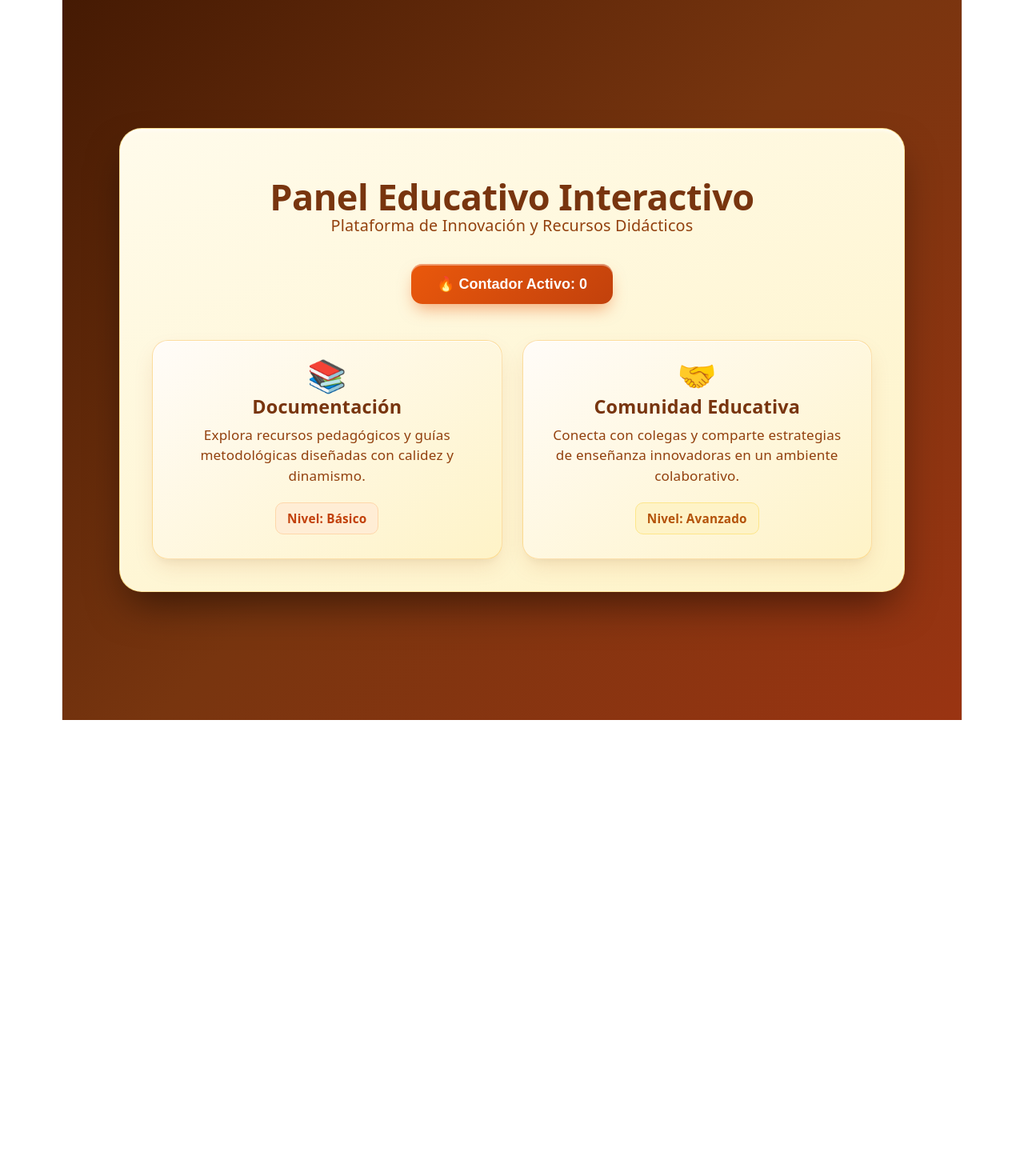
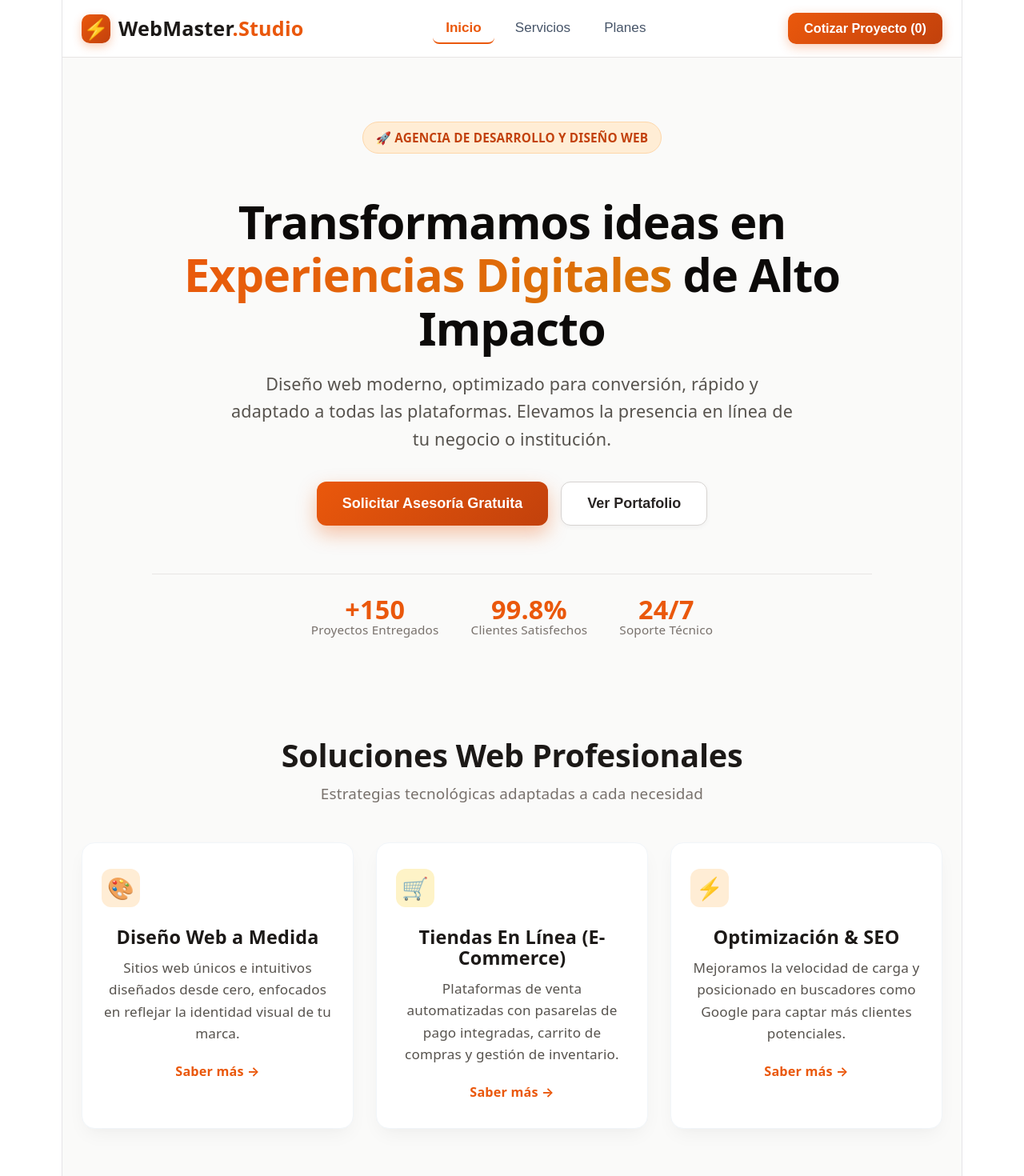
Before and after one commit to vicsit4213/sala-2, a React (Vite) app: page / in a window 1280 px wide. Shown: the top 1470 px of the page at 80% size. Before the commit the page ends 900 px from the top, so only its background shows below. Built offline with nearby package versions, Linux system fonts and the light colour scheme.

Commit message:
feat: interfaz moderna estilo agencia webmaster

```diff
--- a/src/App.jsx
+++ b/src/App.jsx
@@ -1,142 +1,212 @@
 import { useState } from 'react'
 
 function App() {
-  const [count, setCount] = useState(0)
+  const [activeTab, setActiveTab] = useState('inicio')
+  const [quoteCount, setQuoteCount] = useState(0)
 
-  // Estilos con paleta cálida, gradientes suaves y relieve 3D
+  // Estilos base
+  const navButtonStyle = (tab) => ({
+    background: 'transparent',
+    border: 'none',
+    color: activeTab === tab ? '#ea580c' : '#475569',
+    fontWeight: activeTab === tab ? '700' : '500',
+    fontSize: '0.95rem',
+    cursor: 'pointer',
+    padding: '8px 16px',
+    borderRadius: '8px',
+    transition: 'all 0.2s ease',
+    borderBottom: activeTab === tab ? '2px solid #ea580c' : '2px solid transparent'
+  })
+
   const cardStyle = {
-    background: 'linear-gradient(145deg, #fffcf8 0%, #fef3c7 100%)',
-    borderRadius: '20px',
-    padding: '30px',
-    boxShadow: '0 12px 28px -5px rgba(180, 83, 9, 0.15), 0 8px 10px -6px rgba(0, 0, 0, 0.05), inset 0 1px 0 rgba(255, 255, 255, 0.9)',
-    transition: 'all 0.4s cubic-bezier(0.175, 0.885, 0.32, 1.275)',
-    cursor: 'pointer',
-    border: '1px solid rgba(245, 158, 11, 0.3)',
-    transform: 'translateY(0)'
-  };
+    background: '#ffffff',
+    borderRadius: '16px',
+    padding: '32px 24px',
+    border: '1px solid #f1f5f9',
+    boxShadow: '0 10px 25px -5px rgba(0, 0, 0, 0.05), 0 8px 10px -6px rgba(0, 0, 0, 0.01)',
+    transition: 'all 0.3s cubic-bezier(0.4, 0, 0.2, 1)',
+    cursor: 'pointer'
+  }
 
-  const handleMouseEnter = (e) => {
-    e.currentTarget.style.transform = 'translateY(-8px) scale(1.02)';
-    e.currentTarget.style.boxShadow = '0 22px 35px -5px rgba(217, 119, 6, 0.3), 0 15px 15px -5px rgba(0, 0, 0, 0.1), inset 0 1px 0 rgba(255, 255, 255, 1)';
-  };
-
-  const handleMouseLeave = (e) => {
-    e.currentTarget.style.transform = 'translateY(0) scale(1)';
-    e.currentTarget.style.boxShadow = '0 12px 28px -5px rgba(180, 83, 9, 0.15), 0 8px 10px -6px rgba(0, 0, 0, 0.05), inset 0 1px 0 rgba(255, 255, 255, 0.9)';
-  };
+  const handleCardHover = (e, hover) => {
+    e.currentTarget.style.transform = hover ? 'translateY(-6px)' : 'translateY(0)'
+    e.currentTarget.style.boxShadow = hover
+      ? '0 20px 30px -10px rgba(234, 88, 12, 0.15), 0 10px 10px -5px rgba(0, 0, 0, 0.04)'
+      : '0 10px 25px -5px rgba(0, 0, 0, 0.05), 0 8px 10px -6px rgba(0, 0, 0, 0.01)'
+    e.currentTarget.style.borderColor = hover ? '#fed7aa' : '#f1f5f9'
+  }
 
   return (
-    <div style={{
-      fontFamily: 'system-ui, sans-serif',
-      background: 'linear-gradient(135deg, #451a03 0%, #78350f 50%, #9a3412 100%)',
-      minHeight: '100vh',
-      padding: '50px 20px',
-      display: 'flex',
-      justifyContent: 'center',
-      alignItems: 'center'
-    }}>
-      <div style={{
-        maxWidth: '900px',
-        width: '100%',
-        background: 'linear-gradient(160deg, #fffbeb 0%, #fef3c7 100%)',
-        borderRadius: '28px',
-        padding: '40px',
-        boxShadow: '0 25px 50px -12px rgba(0, 0, 0, 0.5), inset 0 2px 4px rgba(255, 255, 255, 0.8)',
-        border: '1px solid rgba(251, 191, 36, 0.4)'
-      }}>
+    <div style={{ fontFamily: 'system-ui, -apple-system, BlinkMacSystemFont, "Segoe UI", Roboto, sans-serif', background: '#fafaf9', color: '#1c1917', minHeight: '100vh', margin: 0 }}>
 
-        {/* Encabezado */}
-        <div style={{ textAlign: 'center', marginBottom: '35px' }}>
-          <h1 style={{ color: '#78350f', fontSize: '2.5rem', marginBottom: '10px', fontWeight: '800', letterSpacing: '-0.5px' }}>
-            Panel Educativo Interactivo
-          </h1>
-          <p style={{ color: '#92400e', fontSize: '1.1rem', fontWeight: '500' }}>
-            Plataforma de Innovación y Recursos Didácticos
-          </p>
+      {/* 1. Header / Barra de Navegación */}
+      <header style={{ position: 'sticky', top: 0, zIndex: 100, background: 'rgba(255, 255, 255, 0.9)', backdropFilter: 'blur(10px)', borderBottom: '1px solid #e7e5e4' }}>
+        <div style={{ maxWidth: '1200px', margin: '0 auto', padding: '16px 24px', display: 'flex', justifyContent: 'space-between', alignItems: 'center' }}>
+
+          {/* Logo */}
+          <div style={{ display: 'flex', alignItems: 'center', gap: '10px', fontWeight: '800', fontSize: '1.4rem', color: '#1c1917' }}>
+            <span style={{ background: 'linear-gradient(135deg, #ea580c 0%, #c2410c 100%)', color: 'white', width: '36px', height: '36px', borderRadius: '10px', display: 'flex', alignItems: 'center', justifyContent: 'center', boxShadow: '0 4px 12px rgba(234, 88, 12, 0.3)' }}>
+              ⚡
+            </span>
+            <span>WebMaster<span style={{ color: '#ea580c' }}>.Studio</span></span>
+          </div>
+
+          {/* Menú Navegación */}
+          <nav style={{ display: 'flex', gap: '10px' }}>
+            <button style={navButtonStyle('inicio')} onClick={() => setActiveTab('inicio')}>Inicio</button>
+            <button style={navButtonStyle('servicios')} onClick={() => setActiveTab('servicios')}>Servicios</button>
+            <button style={navButtonStyle('planes')} onClick={() => setActiveTab('planes')}>Planes</button>
+          </nav>
+
+          {/* Botón CTA Header */}
+          <button
+            onClick={() => setQuoteCount(prev => prev + 1)}
+            style={{
+              background: 'linear-gradient(135deg, #ea580c 0%, #c2410c 100%)',
+              color: 'white',
+              border: 'none',
+              padding: '10px 20px',
+              borderRadius: '10px',
+              fontWeight: '600',
+              fontSize: '0.9rem',
+              cursor: 'pointer',
+              boxShadow: '0 4px 14px rgba(234, 88, 12, 0.3)',
+              transition: 'all 0.2s ease'
+            }}
+          >
+            Cotizar Proyecto ({quoteCount})
+          </button>
+        </div>
+      </header>
+
+      {/* 2. Hero Section / Portada Principal */}
+      <section style={{ padding: '80px 24px 60px 24px', textAlign: 'center', maxWidth: '900px', margin: '0 auto' }}>
+        <div style={{ display: 'inline-block', background: '#ffedd5', color: '#c2410c', padding: '6px 16px', borderRadius: '20px', fontSize: '0.85rem', fontWeight: '700', marginBottom: '20px', border: '1px solid #fed7aa' }}>
+          🚀 AGENCIA DE DESARROLLO Y DISEÑO WEB
         </div>
 
-        {/* Botón 3D Cálido */}
-        <div style={{ textAlign: 'center', marginBottom: '45px' }}>
+        <h1 style={{ fontSize: '3.2rem', fontWeight: '800', lineHeight: '1.15', marginBottom: '20px', color: '#0c0a09', letterSpacing: '-1px' }}>
+          Transformamos ideas en <span style={{ background: 'linear-gradient(135deg, #ea580c 0%, #d97706 100%)', WebkitBackgroundClip: 'text', WebkitTextFillColor: 'transparent' }}>Experiencias Digitales</span> de Alto Impacto
+        </h1>
+
+        <p style={{ fontSize: '1.2rem', color: '#57534e', lineHeight: '1.6', marginBottom: '36px', maxWidth: '720px', margin: '0 auto 36px auto' }}>
+          Diseño web moderno, optimizado para conversión, rápido y adaptado a todas las plataformas. Elevamos la presencia en línea de tu negocio o institución.
+        </p>
+
+        <div style={{ display: 'flex', gap: '16px', justifyContent: 'center', flexWrap: 'wrap' }}>
           <button
-            onClick={() => setCount((count) => count + 1)}
+            onClick={() => setQuoteCount(prev => prev + 1)}
             style={{
               background: 'linear-gradient(135deg, #ea580c 0%, #c2410c 100%)',
-              color: '#ffffff',
+              color: 'white',
               border: 'none',
-              padding: '14px 32px',
-              borderRadius: '14px',
+              padding: '16px 32px',
+              borderRadius: '12px',
               fontSize: '1rem',
               fontWeight: '700',
               cursor: 'pointer',
-              boxShadow: '0 10px 20px -5px rgba(234, 88, 12, 0.5), inset 0 2px 0 rgba(255, 255, 255, 0.4)',
-              transition: 'all 0.2s ease',
-              transform: 'translateY(0)'
+              boxShadow: '0 10px 25px rgba(234, 88, 12, 0.35)',
+              transition: 'transform 0.2s ease'
             }}
-            onMouseDown={(e) => e.currentTarget.style.transform = 'translateY(2px)'}
-            onMouseUp={(e) => e.currentTarget.style.transform = 'translateY(0)'}
+            onMouseDown={(e) => e.currentTarget.style.transform = 'scale(0.98)'}
+            onMouseUp={(e) => e.currentTarget.style.transform = 'scale(1)'}
           >
-            🔥 Contador Activo: {count}
+            Solicitar Asesoría Gratuita
+          </button>
+
+          <button style={{
+            background: '#ffffff',
+            color: '#292524',
+            border: '1px solid #d6d3d1',
+            padding: '16px 32px',
+            borderRadius: '12px',
+            fontSize: '1rem',
+            fontWeight: '600',
+            cursor: 'pointer',
+            boxShadow: '0 2px 6px rgba(0,0,0,0.04)'
+          }}>
+            Ver Portafolio
           </button>
         </div>
 
-        {/* Tarjetas 3D Cálidas */}
-        <div style={{ display: 'grid', gridTemplateColumns: 'repeat(auto-fit, minmax(320px, 1fr))', gap: '25px' }}>
+        {/* Métrica de Confianza */}
+        <div style={{ display: 'flex', justifyContent: 'center', gap: '40px', marginTop: '60px', paddingTop: '30px', borderTop: '1px solid #e7e5e4' }}>
+          <div>
+            <div style={{ fontSize: '1.8rem', fontWeight: '800', color: '#ea580c' }}>+150</div>
+            <div style={{ fontSize: '0.85rem', color: '#78716c' }}>Proyectos Entregados</div>
+          </div>
+          <div>
+            <div style={{ fontSize: '1.8rem', fontWeight: '800', color: '#ea580c' }}>99.8%</div>
+            <div style={{ fontSize: '0.85rem', color: '#78716c' }}>Clientes Satisfechos</div>
+          </div>
+          <div>
+            <div style={{ fontSize: '1.8rem', fontWeight: '800', color: '#ea580c' }}>24/7</div>
+            <div style={{ fontSize: '0.85rem', color: '#78716c' }}>Soporte Técnico</div>
+          </div>
+        </div>
+      </section>
 
-          <div
-            style={cardStyle}
-            onMouseEnter={handleMouseEnter}
-            onMouseLeave={handleMouseLeave}
-          >
-            <div style={{ fontSize: '2.2rem', marginBottom: '12px' }}>📚</div>
-            <h3 style={{ margin: '0 0 10px 0', color: '#78350f', fontSize: '1.3rem', fontWeight: '700' }}>
-              Documentación
-            </h3>
-            <p style={{ margin: '0 0 20px 0', color: '#92400e', fontSize: '0.95rem', lineHeight: '1.5' }}>
-              Explora recursos pedagógicos y guías metodológicas diseñadas con calidez y dinamismo.
+      {/* 3. Sección de Servicios */}
+      <section style={{ maxWidth: '1200px', margin: '0 auto', padding: '60px 24px' }}>
+        <div style={{ textAlign: 'center', marginBottom: '48px' }}>
+          <h2 style={{ fontSize: '2.2rem', fontWeight: '800', color: '#1c1917', marginBottom: '12px' }}>Soluciones Web Profesionales</h2>
+          <p style={{ color: '#78716c', fontSize: '1.05rem' }}>Estrategias tecnológicas adaptadas a cada necesidad</p>
+        </div>
+
+        <div style={{ display: 'grid', gridTemplateColumns: 'repeat(auto-fit, minmax(320px, 1fr))', gap: '28px' }}>
+
+          <div style={cardStyle} onMouseEnter={(e) => handleCardHover(e, true)} onMouseLeave={(e) => handleCardHover(e, false)}>
+            <div style={{ width: '48px', height: '48px', background: '#ffedd5', borderRadius: '12px', display: 'flex', alignItems: 'center', justifyContent: 'center', fontSize: '1.5rem', marginBottom: '20px' }}>
+              🎨
+            </div>
+            <h3 style={{ fontSize: '1.3rem', fontWeight: '700', marginBottom: '12px', color: '#1c1917' }}>Diseño Web a Medida</h3>
+            <p style={{ color: '#57534e', fontSize: '0.95rem', lineHeight: '1.6', marginBottom: '20px' }}>
+              Sitios web únicos e intuitivos diseñados desde cero, enfocados en reflejar la identidad visual de tu marca.
             </p>
-            <span style={{
-              display: 'inline-block',
-              background: '#ffedd5',
-              color: '#c2410c',
-              padding: '6px 14px',
-              borderRadius: '10px',
-              fontSize: '0.85rem',
-              fontWeight: '700',
-              border: '1px solid #fed7aa'
-            }}>
-              Nivel: Básico
+            <span style={{ color: '#ea580c', fontWeight: '700', fontSize: '0.9rem', display: 'inline-flex', alignItems: 'center', gap: '6px' }}>
+              Saber más →
             </span>
           </div>
 
-          <div
-            style={cardStyle}
-            onMouseEnter={handleMouseEnter}
-            onMouseLeave={handleMouseLeave}
-          >
-            <div style={{ fontSize: '2.2rem', marginBottom: '12px' }}>🤝</div>
-            <h3 style={{ margin: '0 0 10px 0', color: '#78350f', fontSize: '1.3rem', fontWeight: '700' }}>
-              Comunidad Educativa
-            </h3>
-            <p style={{ margin: '0 0 20px 0', color: '#92400e', fontSize: '0.95rem', lineHeight: '1.5' }}>
-              Conecta con colegas y comparte estrategias de enseñanza innovadoras en un ambiente colaborativo.
+          <div style={cardStyle} onMouseEnter={(e) => handleCardHover(e, true)} onMouseLeave={(e) => handleCardHover(e, false)}>
+            <div style={{ width: '48px', height: '48px', background: '#fef3c7', borderRadius: '12px', display: 'flex', alignItems: 'center', justifyContent: 'center', fontSize: '1.5rem', marginBottom: '20px' }}>
+              🛒
+            </div>
+            <h3 style={{ fontSize: '1.3rem', fontWeight: '700', marginBottom: '12px', color: '#1c1917' }}>Tiendas En Línea (E-Commerce)</h3>
+            <p style={{ color: '#57534e', fontSize: '0.95rem', lineHeight: '1.6', marginBottom: '20px' }}>
+              Plataformas de venta automatizadas con pasarelas de pago integradas, carrito de compras y gestión de inventario.
             </p>
-            <span style={{
-              display: 'inline-block',
-              background: '#fef3c7',
-              color: '#b45309',
-              padding: '6px 14px',
-              borderRadius: '10px',
-              fontSize: '0.85rem',
-              fontWeight: '700',
-              border: '1px solid #fde68a'
-            }}>
-              Nivel: Avanzado
+            <span style={{ color: '#ea580c', fontWeight: '700', fontSize: '0.9rem', display: 'inline-flex', alignItems: 'center', gap: '6px' }}>
+              Saber más →
+            </span>
+          </div>
+
+          <div style={cardStyle} onMouseEnter={(e) => handleCardHover(e, true)} onMouseLeave={(e) => handleCardHover(e, false)}>
+            <div style={{ width: '48px', height: '48px', background: '#ffedd5', borderRadius: '12px', display: 'flex', alignItems: 'center', justifyContent: 'center', fontSize: '1.5rem', marginBottom: '20px' }}>
+              ⚡
+            </div>
+            <h3 style={{ fontSize: '1.3rem', fontWeight: '700', marginBottom: '12px', color: '#1c1917' }}>Optimización & SEO</h3>
+            <p style={{ color: '#57534e', fontSize: '0.95rem', lineHeight: '1.6', marginBottom: '20px' }}>
+              Mejoramos la velocidad de carga y posicionado en buscadores como Google para captar más clientes potenciales.
+            </p>
+            <span style={{ color: '#ea580c', fontWeight: '700', fontSize: '0.9rem', display: 'inline-flex', alignItems: 'center', gap: '6px' }}>
+              Saber más →
             </span>
           </div>
 
         </div>
+      </section>
 
-      </div>
+      {/* 4. Pie de Página / Footer */}
+      <footer style={{ background: '#1c1917', color: '#a8a29e', padding: '40px 24px', textAlign: 'center', marginTop: '60px', borderTop: '1px solid #292524' }}>
+        <p style={{ fontSize: '0.95rem', margin: '0 0 10px 0' }}>
+          © 2026 WebMaster Studio. Todos los derechos reservados.
+        </p>
+        <p style={{ fontSize: '0.85rem', color: '#78716c', margin: 0 }}>
+          Desarrollado con React + Vite & desplegado en Vercel.
+        </p>
+      </footer>
+
     </div>
   )
 }
```
